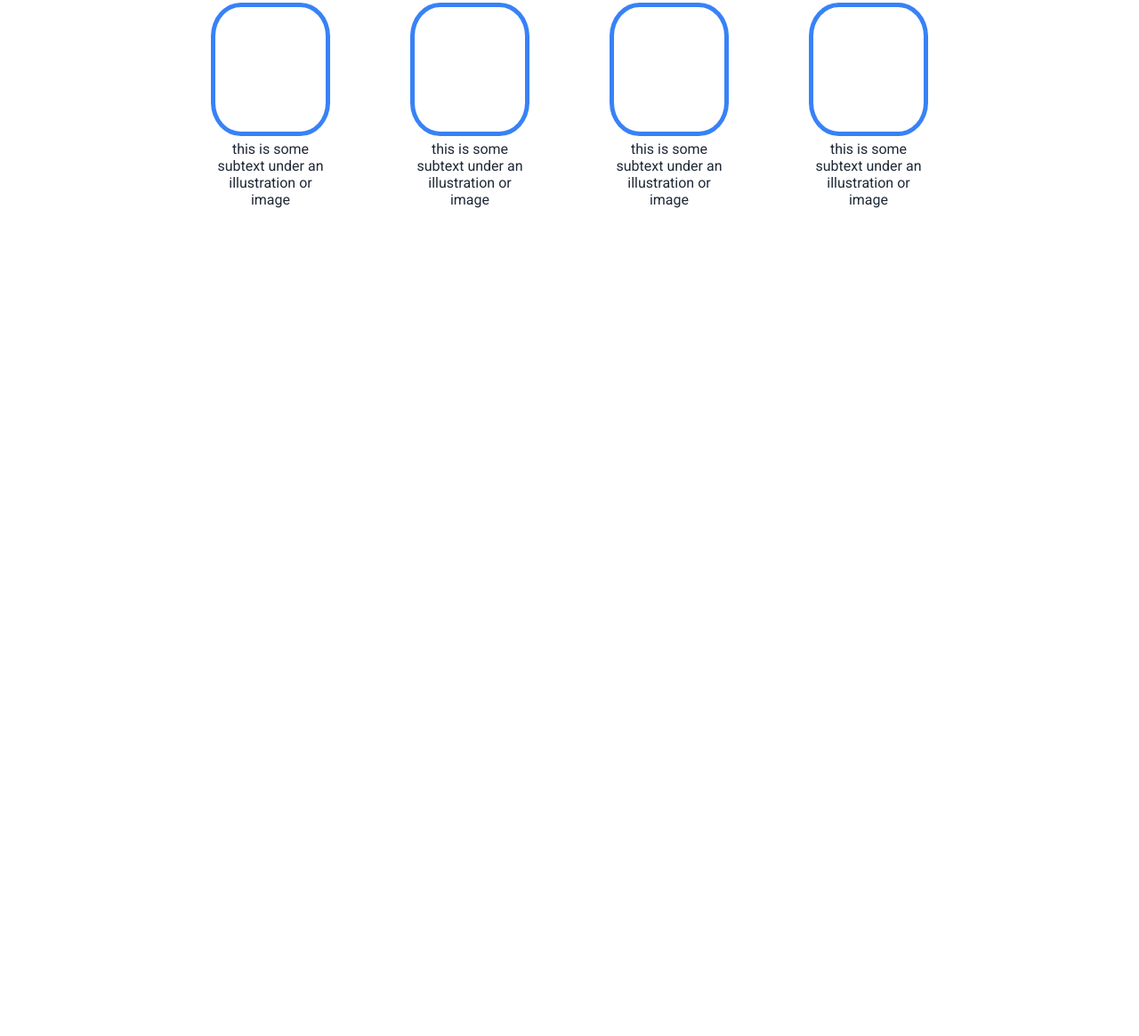
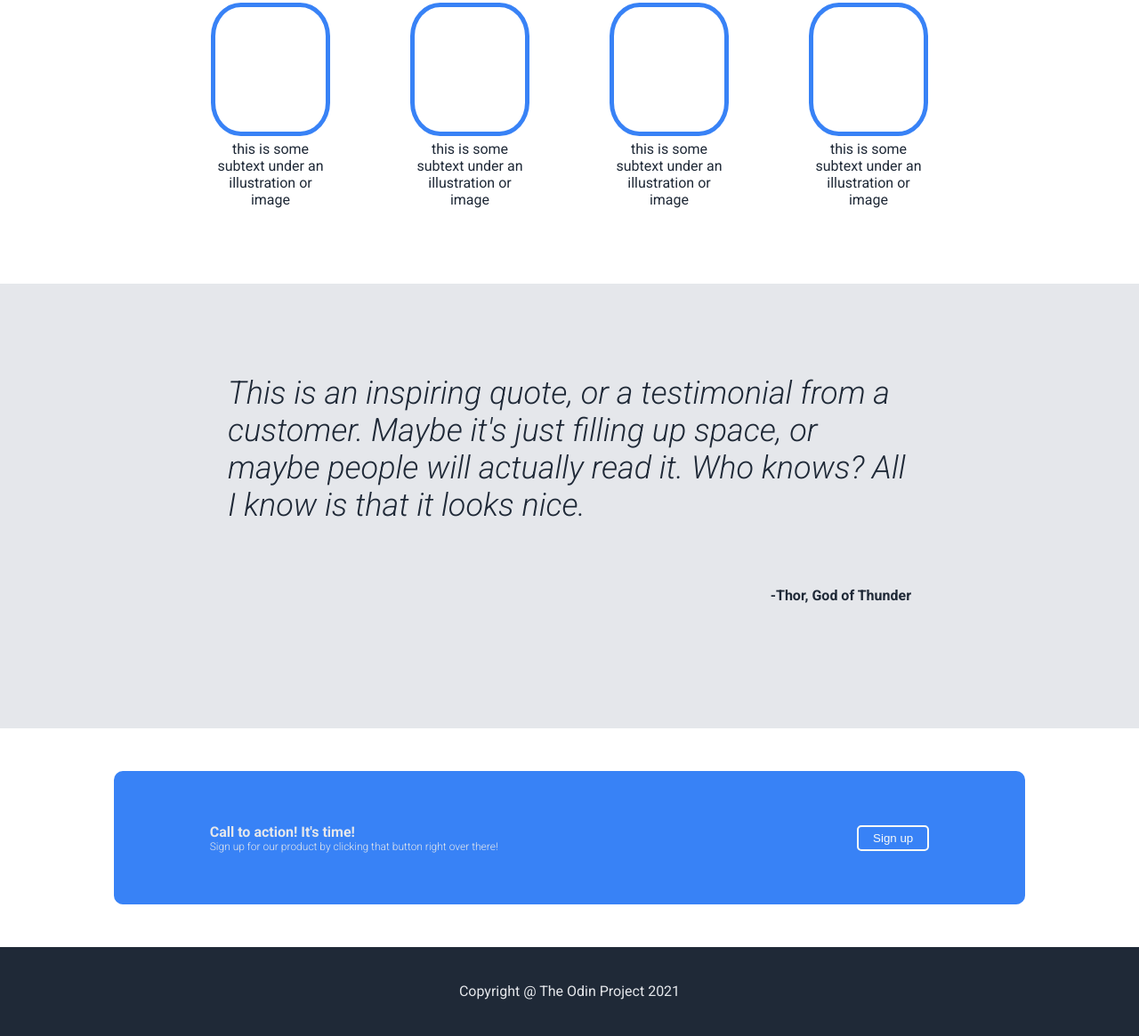
Before and after one commit to timurg01/Landing-page, a plain HTML site: page index.html in a window 1280 px wide. Shown: the part 509-1674 px from the top of the page at 89% size. Before the commit the page ends 812 px from the top, so only its background shows below. Drawn offline with Linux system fonts and the light colour scheme.

Commit message:
Final draft before pushing to github

```diff
--- a/index.html
+++ b/index.html
@@ -39,6 +39,20 @@
                 <div class="placeholder"></div>
                 <p>this is some subtext under an illustration or image</p>
             </div>
+            <div class="section-three">
+                <blockquote id="quote-text">This is an inspiring quote, or a testimonial from a customer. Maybe it's just filling up space, or maybe people will actually read it. Who knows? All I know is that it looks nice.</blockquote>
+                <blockquote id="quote-name">-Thor, God of Thunder</blockquote>
+            </div>
+            <div class="section-four">
+                <div class="call-to-action">
+                    <p class="bold">Call to action! It's time!</p>
+                    <p class="light">Sign up for our product by clicking that button right over there!</p>
+                </div>
+                <button value="Sign up">Sign up</button>
+            </div>
         </main>
+        <footer>
+            <p>Copyright @ The Odin Project 2021</p>
+        </footer>
     </body>
 </html>
--- a/style.css
+++ b/style.css
@@ -103,7 +103,7 @@ ul {
     flex-wrap: wrap;
     height: 300px;
     width: 70%;
-    margin: auto;
+    margin: 1rem auto;
     align-items: center;
 }
 
@@ -114,3 +114,77 @@ h2 {
     color: #1f2937;
     margin: 2rem 0;
 }
+
+.section-three {
+    background-color: #e5e7eb;
+    color: #1f2937;
+    width: 100%;
+    height: 500px;
+    display: flex;
+    justify-content: center;
+    align-items: center;
+    flex-wrap: wrap;
+    padding-top: 2rem;
+}
+
+#quote-text {
+    font-size: 36px;
+    font-style: italic;
+    font-weight: 300;
+    width: 60%;
+}
+
+#quote-name {
+    font-weight: bold;
+    text-align: end;
+    width: 60%;
+    align-self: flex-start;
+}
+
+.section-four {
+    width: 80%;
+    height: 150px;
+    margin: 3rem auto;
+    background-color: #3882f6;
+    border-radius: 10px;
+    display: flex;
+    flex-wrap: wrap;
+    padding: 1rem 2rem;
+    justify-content: space-around;
+    align-items: center;
+    color: #e5e7eb;
+}
+
+.section-four button {
+    background-color: #3882f6;
+    color: #f9faf8;
+    border: 2px solid #f9faf8;
+    border-radius: 5px;
+    padding: 5px 1rem;
+}
+
+.bold {
+    font-weight: bold;
+    width: 100%;
+}
+
+.light {
+   font-weight: 300;
+   font-size: 12px;
+}
+
+.call-to-action {
+    width: 60%;
+}
+
+footer {
+    background-color: #1f2937;
+    color: #e5e7eb;
+    width: 100%;
+    height: 100px;
+    padding: 40px 0;
+}
+
+footer p {
+    text-align: center;
+}
```
